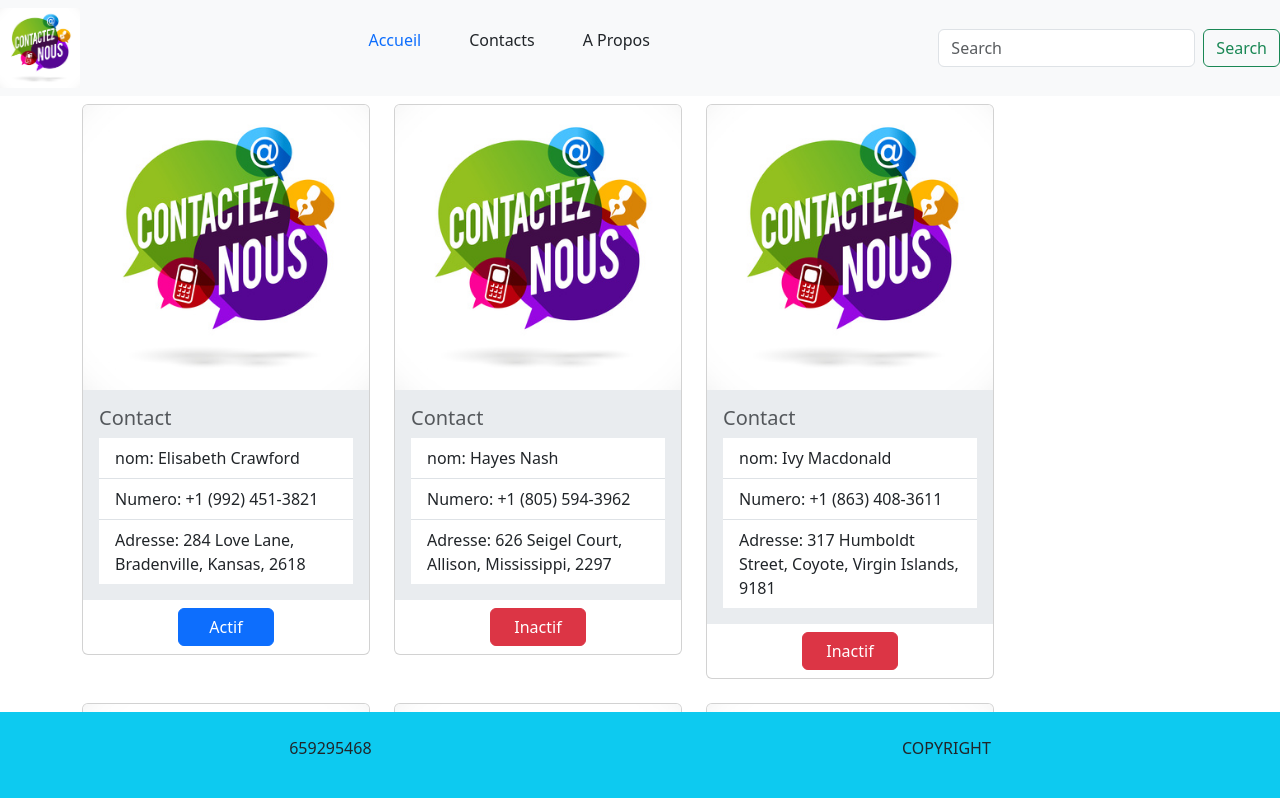
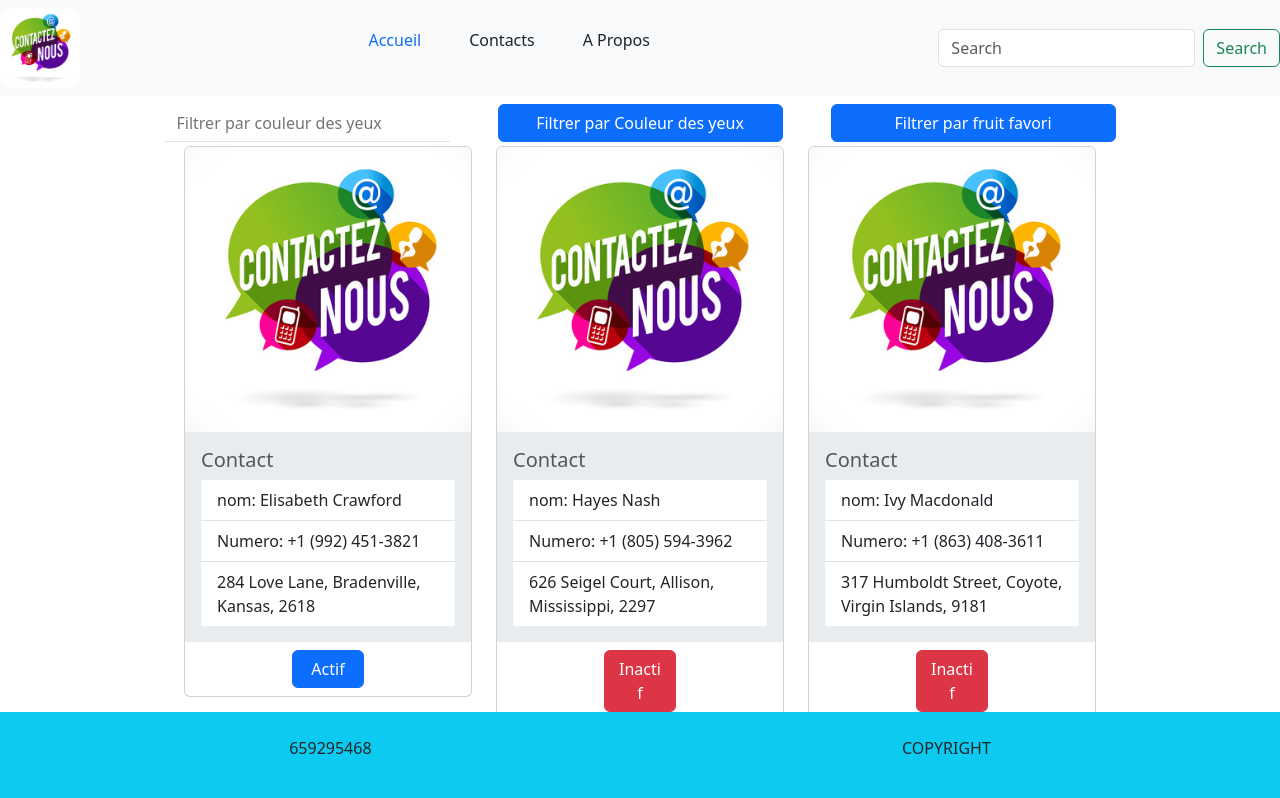
Before and after one commit to NGANDJUI23/contacts-app, an Angular app: page / in a window 1280 px wide. Shown: the top 798 px of the page. Built offline with nearby package versions, Linux system fonts and the light colour scheme.

Commit message:
Implementation de la fontionnalite de filtre

```diff
--- a/src/app/components/contact/contact.component.html
+++ b/src/app/components/contact/contact.component.html
@@ -5,14 +5,14 @@
     <ul class="list-group list-group-flush">
       <li class="list-group-item">nom: {{nom}}</li>
       <li class="list-group-item">Numero: {{numero}}</li>
-      <li class="list-group-item">Adresse: {{adresse}}</li>
+      <li class="list-group-item">{{adresse}}</li>
     </ul>
   </div>
   @if (etat == "true") {
-    <button class="col-4 btn btn-primary mb-2 mt-2 m-auto" type="button">Actif</button>
+    <button class="col-3 btn btn-primary mb-2 mt-2 m-auto" type="button">Actif</button>
   }
   @else {
-    <button class="col-4 btn btn-danger mb-2 mt-2 m-auto" type="button">Inactif</button>
+    <button class="col-3 btn btn-danger mb-2 mt-2 m-auto" type="button">Inactif</button>
   }
 
 </div>
--- a/src/app/components/cool-contacts/cool-contacts.component.html
+++ b/src/app/components/cool-contacts/cool-contacts.component.html
@@ -1,7 +1,13 @@
+
 <div class="container" style="margin-top: 6.5rem; margin-bottom: 3rem">
-  <div class="row">
-    <div class="col d-flex flex-row flex-wrap gap-4 ">
-      @for (contact of service_contact.contact_pomme_fruit_favoris(); track $index) {
+  <div class="row justify-content-center gap-5">
+      <input type="text" [(ngModel)]="filterText" placeholder="Filtrer par couleur des yeux" class=" col-3 border-0 border-bottom" />
+      <button type="button" class="btn btn-primary col-3" (click)="filter_1()">Filtrer par Couleur des yeux</button>
+      <button type="button" class="btn btn-primary col-3" (click)="filter_2()">Filtrer par fruit favori</button>
+  </div>
+  <div class="row mt-1">
+    <div class="d-flex flex-row flex-wrap gap-4 justify-content-center ">
+      @for (contact of filteredContact; track $index) {
       <app-contact nom = "{{contact.name}}" numero="{{contact.phone}}" adresse="{{contact.address}}" etat="{{contact.isActive}}"></app-contact>
       }
     </div>
--- a/src/app/components/cool-contacts/cool-contacts.component.ts
+++ b/src/app/components/cool-contacts/cool-contacts.component.ts
@@ -1,14 +1,29 @@
 import { Component, inject } from '@angular/core';
 import { ContactComponent } from '../contact/contact.component';
 import { ContactService } from '../../../services_contact/contact.service';
+import { FormsModule } from '@angular/forms';
 @Component({
   selector: 'app-cool-contacts',
   standalone: true,
-  imports: [ContactComponent],
+  imports: [ContactComponent, FormsModule],
   templateUrl: './cool-contacts.component.html',
   styleUrl: './cool-contacts.component.scss'
 })
 export class CoolContactsComponent {
-  service_contact = inject(ContactService)
+  service_contact = inject(ContactService);
+  list = this.service_contact.contact_pomme_fruit_favoris();
   constructor() { }
+  filteredContact = [...this.list];
+  filterText: string = '';
+
+  async filter_1() {
+    this.filteredContact = this.list.filter(contact =>
+      contact["eyeColor"].toLowerCase().includes(this.filterText.toLowerCase())
+    );
+  }
+  async filter_2() {
+    this.filteredContact = this.list.filter(contact =>
+      contact["favoriteFruit"].toLowerCase().includes(this.filterText.toLowerCase())
+    );
+  }
 }
--- a/src/app/components/navbar/navbar.component.html
+++ b/src/app/components/navbar/navbar.component.html
@@ -17,6 +17,6 @@
   </nav>
   <form class="d-flex" role="search">
     <input class="form-control me-2" type="search" placeholder="Search" aria-label="Search">
-    <button class="btn btn-outline-success" type="submit">Search</button>
+    <button class="btn btn-outline-success" type="submit" (click)="presentAlert()">Search</button>
   </form>
 </header>
--- a/src/app/components/navbar/navbar.component.ts
+++ b/src/app/components/navbar/navbar.component.ts
@@ -1,4 +1,5 @@
 import { Component, Input } from '@angular/core';
+
 @Component({
   selector: 'app-navbar',
   standalone: true,
@@ -8,4 +9,8 @@ import { Component, Input } from '@angular/core';
 })
 export class NavbarComponent {
   @Input() color!: string;
+  async presentAlert() {
+    await alert("bonjpour");
+
+  }
 }
```
